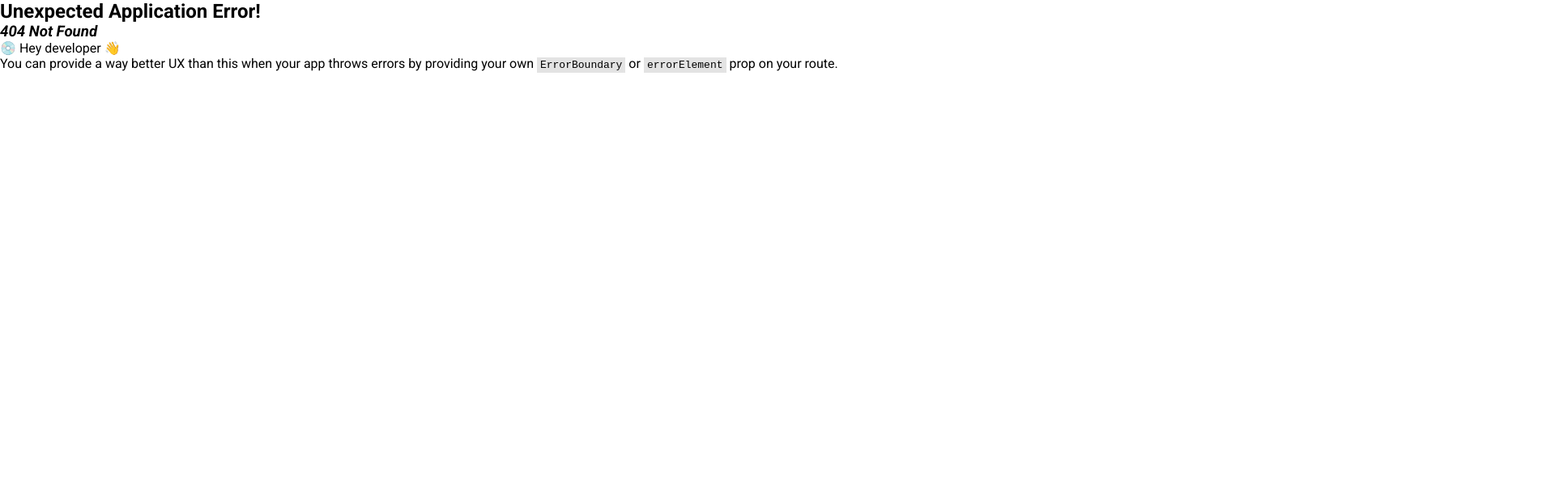
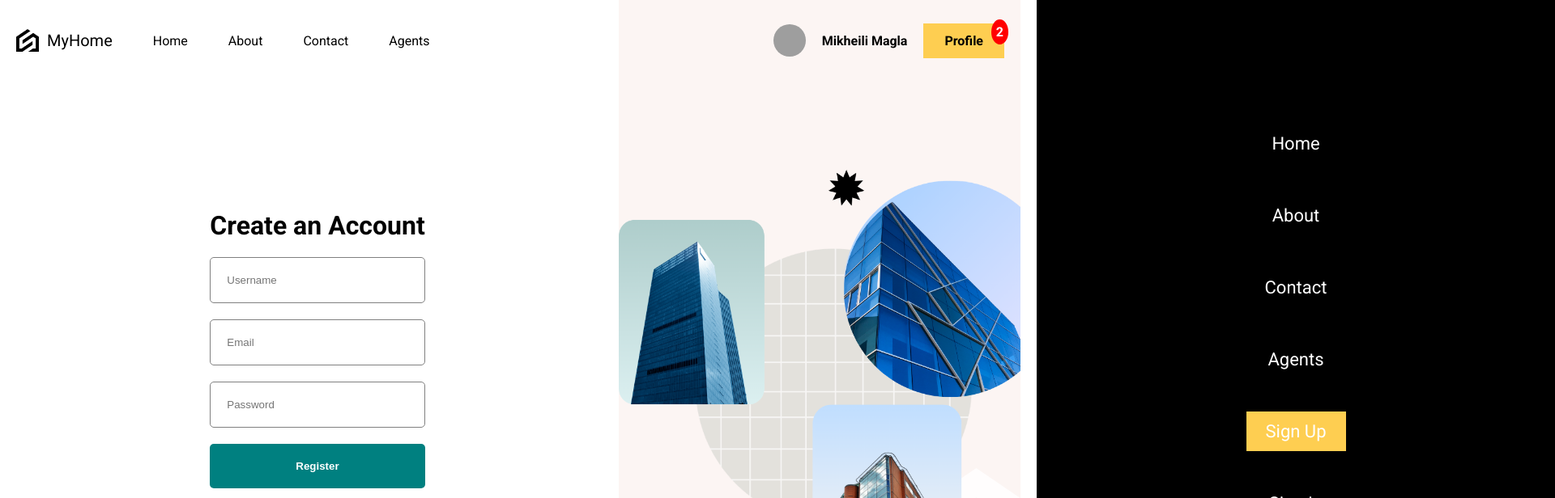
Before and after one commit to mishkamag/estate-agent, a React (Vite) app in the folder frontend/: page /register in a window 1280 px wide. Before the commit this address had no page. Shown: the top 616 px of the page at 81% size, 1920 px wide, since content can reach past the window. Built offline with nearby package versions, Linux system fonts and the light colour scheme; grey boxes are pictures that could not be loaded.

Commit message:
feat: add register page

```diff
--- a/frontend/src/App.tsx
+++ b/frontend/src/App.tsx
@@ -4,6 +4,7 @@
 import EstateListPage from "./pages/estateListPage/EstateListPage";
 import EstateDetailsPage from "./pages/estateDetailsPage/EstateDetailsPage";
 import Profile from "./pages/profile/Profile";
+import Register from "./pages/register/Register";
 
 function App() {
   const router = createBrowserRouter([
@@ -27,6 +28,10 @@
           path: "/profile",
           element: <Profile />,
         },
+        {
+          path: "/register",
+          element: <Register />,
+        },
       ],
     },
   ]);
--- /dev/null
+++ b/frontend/src/pages/register/Register.tsx
@@ -0,0 +1,25 @@
+import "./register.scss";
+import { Link } from "react-router-dom";
+
+function Register() {
+  return (
+    <div className="registerPage">
+      <div className="formContainer">
+        <form>
+          <h1>Create an Account</h1>
+          <input name="username" type="text" placeholder="Username" />
+          <input name="email" type="text" placeholder="Email" />
+          <input name="password" type="password" placeholder="Password" />
+          <button>Register</button>
+
+          <Link to="/login">Do you have an account?</Link>
+        </form>
+      </div>
+      <div className="imgContainer">
+        <img src="/bg.png" alt="" />
+      </div>
+    </div>
+  );
+}
+
+export default Register;
--- /dev/null
+++ b/frontend/src/pages/register/register.scss
@@ -0,0 +1,61 @@
+.registerPage {
+  height: 100%;
+  display: flex;
+
+  .formContainer {
+    flex: 3;
+    height: 100%;
+    display: flex;
+    align-items: center;
+    justify-content: center;
+
+    form {
+      display: flex;
+      flex-direction: column;
+      gap: 20px;
+
+      input {
+        padding: 20px;
+        border: 1px solid gray;
+        border-radius: 5px;
+      }
+
+      button {
+        padding: 20px;
+        border-radius: 5px;
+        border: none;
+        background-color: teal;
+        color: white;
+        font-weight: bold;
+        cursor: pointer;
+
+        &:disabled {
+          background-color: #bed9d8;
+          cursor: not-allowed;
+        }
+      }
+
+      span {
+        color: rgba(255, 0, 0, 0.591);
+      }
+
+      a {
+        font-size: 14px;
+        color: gray;
+        border-bottom: 1px solid gray;
+        width: max-content;
+      }
+    }
+  }
+
+  .imgContainer {
+    flex: 2;
+    background-color: #fcf5f3;
+    display: flex;
+    align-items: center;
+    justify-content: center;
+    img {
+      width: 100%;
+    }
+  }
+}
```
Also changed, not shown: 1 other file (tests, documents, lock files or other folders).
